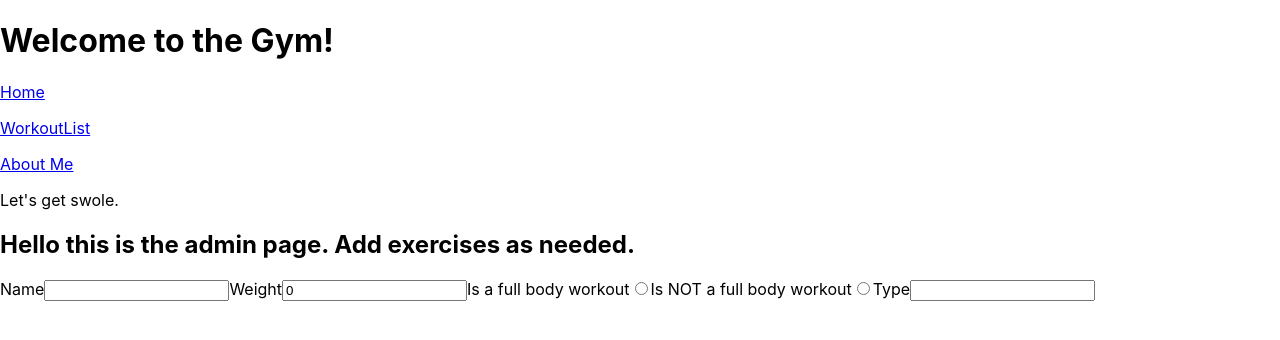
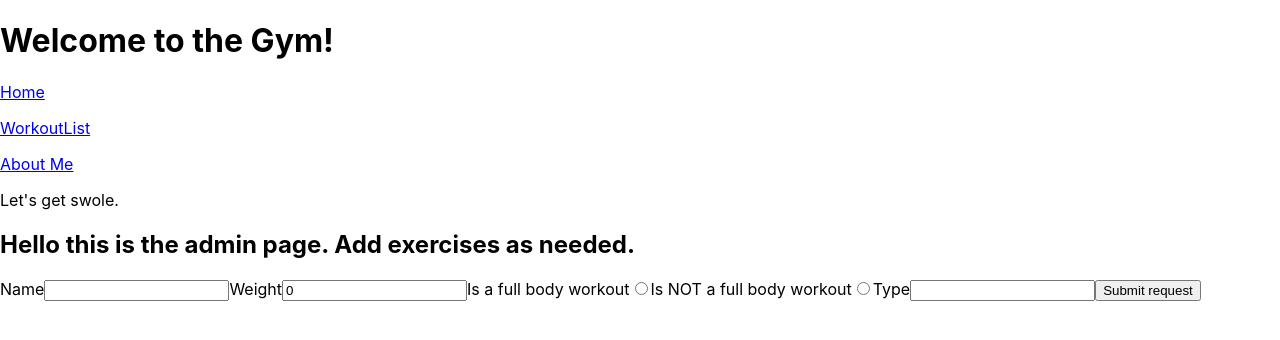
Before and after one commit to dbennin125/workout-project-repo-fe, a React (Create React App) app: page /admin in a window 1280 px wide. Shown: the top 340 px of the page. Built offline with nearby package versions, Linux system fonts and the light colour scheme.

Commit message:
added submit, button. Time to test!

```diff
--- a/src/AdminPage.js
+++ b/src/AdminPage.js
@@ -82,7 +82,7 @@ handleTypeChange = (e) => {
                 Type
                 <input onChange={this.handleTypeChange} value={type} name="Type" />
                 </lable>
-
+            <button>Submit request</button>
             </form>
             </div>
         )
```
